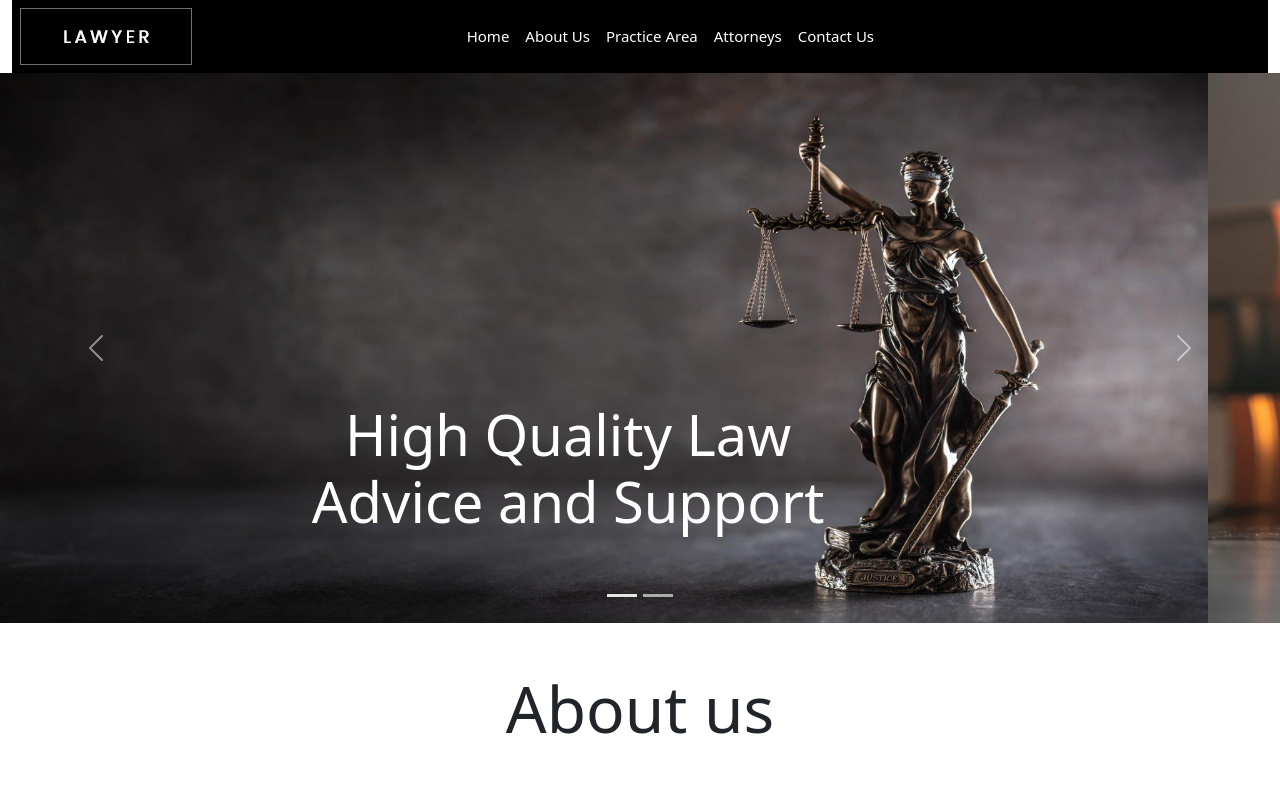
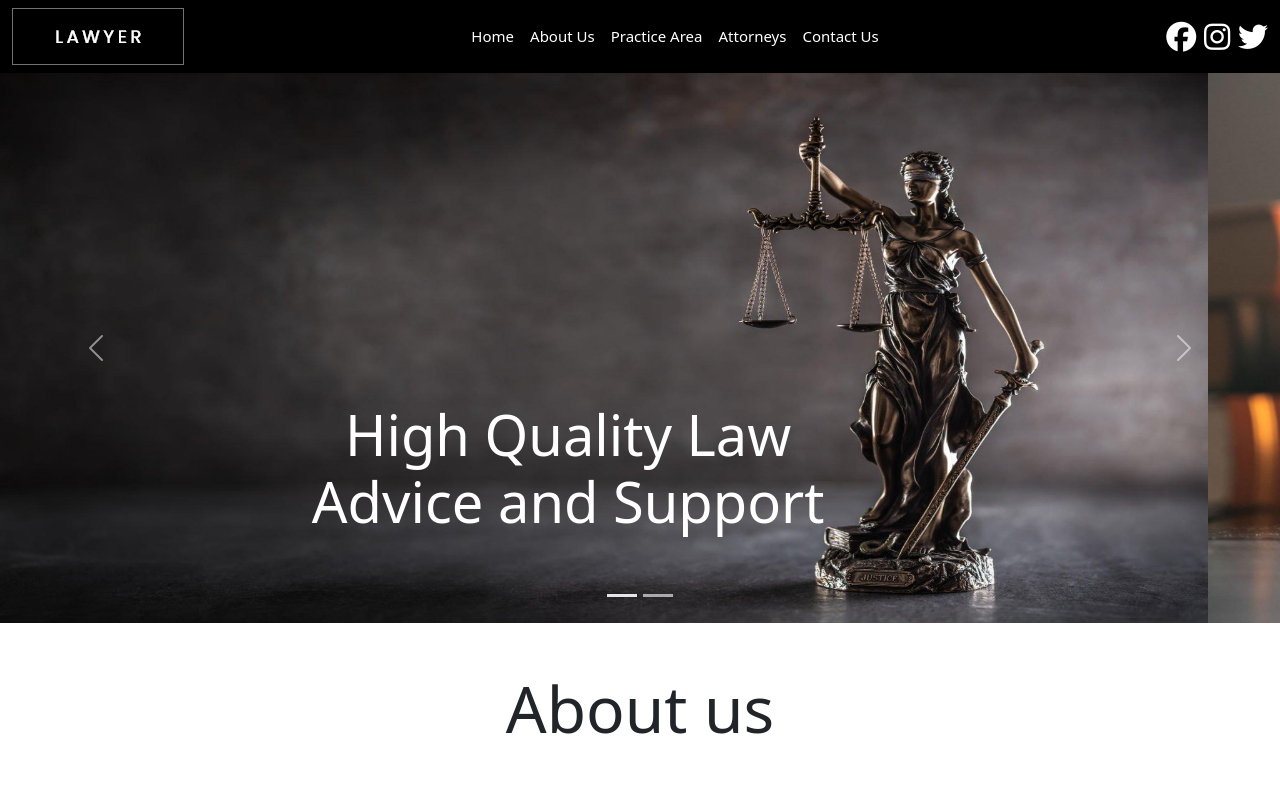
Before and after one commit to Gautamvala36/frontend14, a plain HTML site: page project2/home.html in a window 1280 px wide. Shown: the top 800 px of the page. Drawn offline with nearby package versions, Linux system fonts and the light colour scheme.

Commit message:
Update home.html

```diff
--- a/project2/home.html
+++ b/project2/home.html
@@ -13,26 +13,14 @@
 
 <body>
     <!--start header  -->
-    <header class="sticky-top">
+    <nav class="navbar navbar-expand-lg navbar-dark bg-black sticky-top">
         <div class="container-fluid">
-            <div class="row align-items-center justify-content-between no-gutters bg-black ">
-                <div class="col-xl-3 col-lg-2 m-2">
-                    <div class="logo-img">
-                        <a href="index.html">
             <img src="images/logo.png" alt="">
-                        </a>
-                    </div>
-                </div>
-                <div class="col-xl-8 col-lg-8">
-                    <nav class="navbar navbar-expand-lg navbar-dark bg-black text-white">
-                        <div class="container-fluid">
-                            <a class="navbar-brand" href="#"></a>
-                            <button class="navbar-toggler" type="button" data-bs-toggle="collapse"
-                                data-bs-target="#navbarNavDropdown" aria-controls="navbarNavDropdown"
-                                aria-expanded="false" aria-label="Toggle navigation bg-secondary">
+            <button class="navbar-toggler" type="button" data-bs-toggle="collapse" data-bs-target="#navbarNavDropdown"
+                aria-controls="navbarNavDropdown" aria-expanded="false" aria-label="Toggle navigation bg-secondary">
                 <span class="navbar-toggler-icon"></span>
             </button>
-                            <div class="collapse navbar-collapse" id="navbarNavDropdown">
+            <div class="collapse justify-content-center navbar-collapse" id="navbarNavDropdown">
                 <ul class="navbar-nav">
                     <li class="nav-item ">
                         <a class="nav-link active" aria-current="page" href="#">Home</a>
@@ -51,13 +39,17 @@
                     </li>
                 </ul>
             </div>
+            <div class="fa-2x d-none d-lg-block">
+                <a style="color:white;" href="#">
+                    <i class="fa-brands fa-facebook"></i></a>
+                <a style="color:white;" href="#">
+                    <i class="fa-brands fa-instagram"></i></a>
+                <a style="color:white;" href="#">
+                    <i class="fa-brands fa-twitter"></i></a>
+            </div>
         </div>
     </nav>
-                </div>
-            </div>
-        </div>
-    </header>
-    <!--and header -->
+    <!-- and header  -->
 
     <!--start carousel slide -->
     <div id="carouselExampleCaptions" class="carousel slide" data-bs-ride="carousel">
@@ -331,7 +323,8 @@
         <div class="row">
             <div class="col-12 my-5 text-center">
                 <div class="mb-3 display-3 fw-medium">Contact us</div>
-            </div>        </div>
+            </div>
+        </div>
         <div class="row">
             <div class="col-12">
                 <div class="card shadow-lg">
@@ -371,7 +364,8 @@
                             <div class="col-lg-6 col-md-12 col-sm-12" style="margin-top: 150px">
                                 <div class="card-body justify-content-center">
                                     <h1 class="card-title fw-medium">Make an Appointment</h1>
-                                    <p style="color: #727272; font-size: 20px; margin-top: 13px; margin-bottom: 40px;">Many variations of passages of Lorem Ipsum available, but the majority have
+                                    <p style="color: #727272; font-size: 20px; margin-top: 13px; margin-bottom: 40px;">
+                                        Many variations of passages of Lorem Ipsum available, but the majority have
                                         suffered alteration in some.</p>
                                     <form action="" method="">
                                         <div class="form-floating mb-3">
```
Lines whose indentation alone changed are shown as unchanged.
